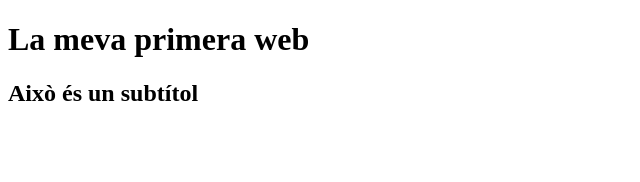
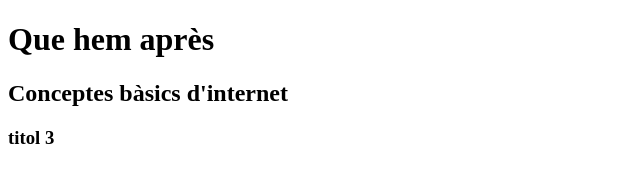
Before and after one commit to antonioramirezballester/Practiques, a plain HTML site: page index.html in a window 1280 px wide. Shown: the whole page, without its empty margins (0-640 px from the left). Drawn offline with Linux system fonts and the light colour scheme.

Commit message:
he afegit titol 3

```diff
--- a/index.html
+++ b/index.html
@@ -6,7 +6,8 @@
     <title>Primer html</title>
 </head>
 <body>
-    <h1>La meva primera web</h1>
-    <h2>Això és un subtítol</h2>
+    <h1>Que hem après</h1>
+    <h2>Conceptes bàsics d'internet</h2>
+    <h3>titol 3</h3>
 </body>
 </html>
```
